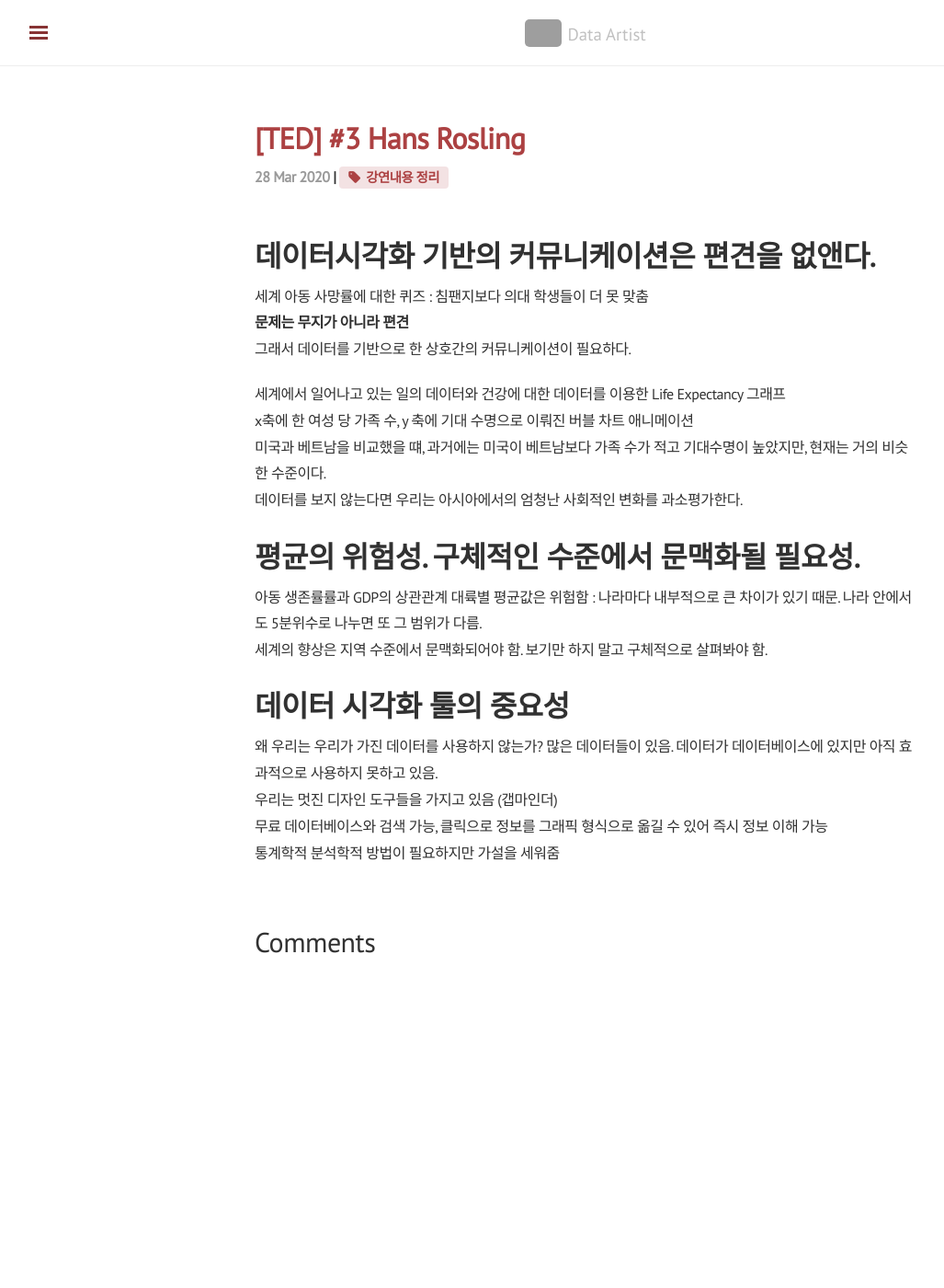
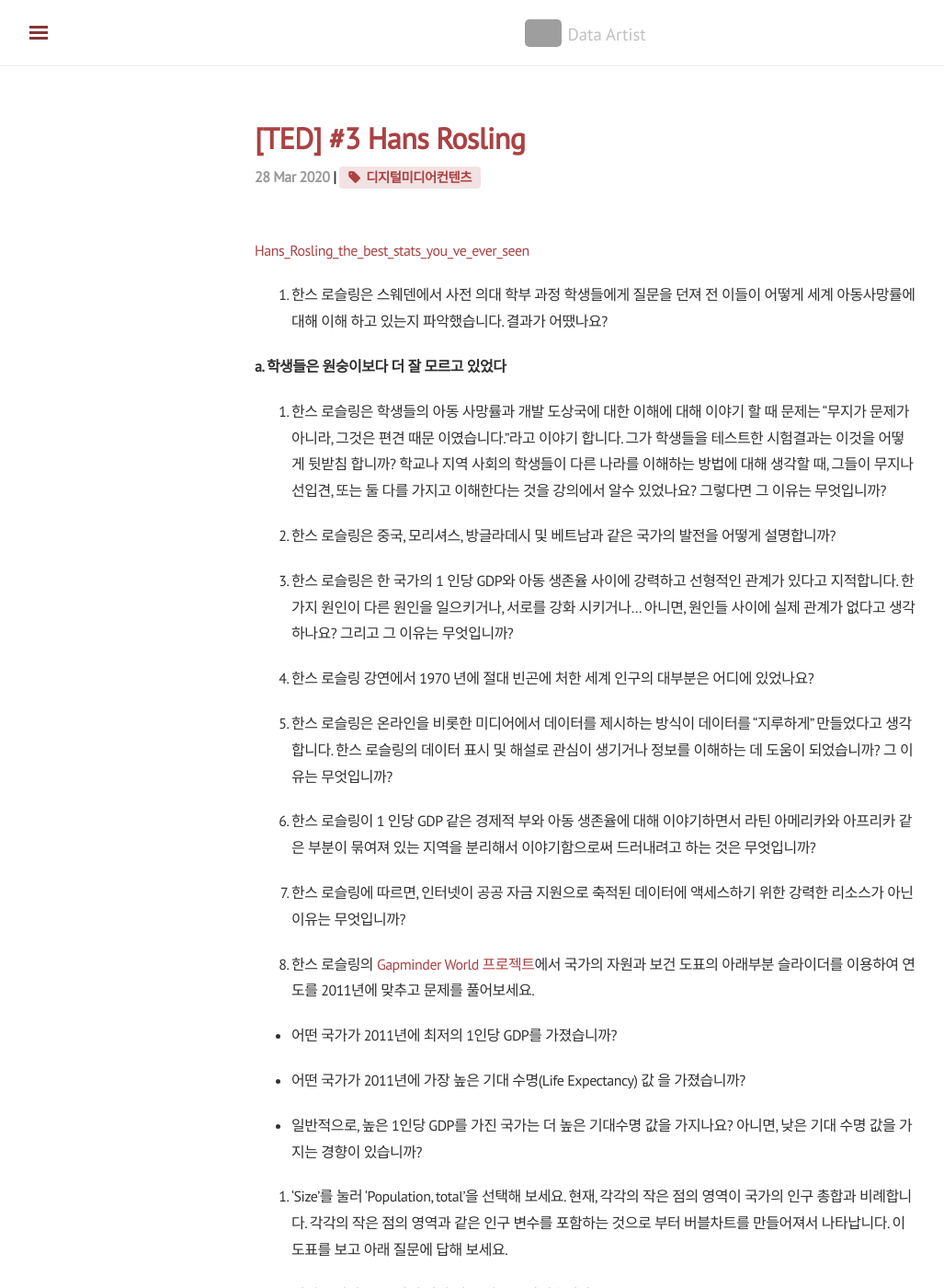
Before and after one commit to shanny924/shanny924.github.io, a Jekyll site: the page built from _posts/2020-03-28-dmc#3.md, in a window 1280 px wide and 1400 px high. Shown: the whole window at 92% size, without its empty margins (3-1030 px from the left). Built offline with Jekyll 4.4.1, drawn with Linux system fonts in a browser that asks for light colours; nearby versions of some CDN libraries; comment, search, counter and statistics services are not loaded; some of the changed text lies outside the part shown; grey boxes are pictures that could not be loaded.

Commit message:
Update 2020-03-28-dmc#3.md

```diff
--- a/_posts/2020-03-28-dmc#3.md
+++ b/_posts/2020-03-28-dmc#3.md
@@ -1,33 +1,62 @@
 ---
 layout: post
 title: ' [TED] #3 Hans Rosling '
-category : [Data visualization]
-tag: [강연내용 정리]
+category : [School]
+tag: [디지털미디어컨텐츠]
 ---
 
-# 데이터시각화 기반의 커뮤니케이션은 편견을 없앤다.
-
-세계 아동 사망률에 대한 퀴즈  : 침팬지보다 의대 학생들이 더 못 맞춤
-**문제는 무지가 아니라 편견**
-그래서 데이터를 기반으로 한 상호간의 커뮤니케이션이 필요하다.
+[Hans_Rosling_the_best_stats_you_ve_ever_seen](https://www.ted.com/talks/hans_rosling_the_best_stats_you_ve_ever_seen)
 
 
-세계에서 일어나고 있는 일의 데이터와 건강에 대한 데이터를 이용한 Life Expectancy 그래프
-x축에 한 여성 당 가족 수, y 축에 기대 수명으로 이뤄진 버블 차트 애니메이션
-미국과 베트남을 비교했을 떄, 과거에는 미국이 베트남보다 가족 수가 적고 기대수명이 높았지만, 현재는 거의 비슷한 수준이다.
-데이터를 보지 않는다면 우리는 아시아에서의 엄청난 사회적인 변화를 과소평가한다.
+1. 한스 로슬링은 스웨덴에서 사전 의대 학부 과정 학생들에게 질문을 던져 전 이들이 어떻게 세계 아동사망률에 대해 이해 하고 있는지 파악했습니다. 결과가 어땠나요?
+
+**a. 학생들은 원숭이보다 더 잘 모르고 있었다**
+
+2.  한스 로슬링은 학생들의 아동 사망률과 개발 도상국에 대한 이해에 대해 이야기 할 때 문제는 “무지가 문제가 아니라, 그것은 편견 때문 이였습니다.”라고 이야기 합니다. 그가 학생들을 테스트한 시험결과는 이것을 어떻게 뒷받침 합니까? 학교나 지역 사회의 학생들이 다른 나라를 이해하는 방법에 대해 생각할 때, 그들이 무지나 선입견, 또는 둘 다를 가지고 이해한다는 것을 강의에서 알수 있었나요? 그렇다면 그 이유는 무엇입니까?
 
 
-# 평균의 위험성. 구체적인 수준에서 문맥화될 필요성.
 
-아동 생존률률과 GDP의 상관관계
-대륙별 평균값은 위험함 : 나라마다 내부적으로 큰 차이가 있기 때문. 나라 안에서도 5분위수로 나누면 또 그 범위가 다름.
-세계의 향상은 지역 수준에서 문맥화되어야 함. 보기만 하지 말고 구체적으로 살펴봐야 함.
+3. 한스 로슬링은 중국, 모리셔스, 방글라데시 및 베트남과 같은 국가의 발전을 어떻게 설명합니까?
 
 
-# 데이터 시각화 툴의 중요성
+4. 한스 로슬링은 한 국가의 1 인당 GDP와 아동 생존율 사이에 강력하고 선형적인 관계가 있다고 지적합니다. 한가지 원인이 다른 원인을 일으키거나, 서로를 강화 시키거나... 아니면, 원인들 사이에 실제 관계가 없다고 생각하나요? 그리고 그 이유는 무엇입니까?
 
-왜 우리는 우리가 가진 데이터를 사용하지 않는가? 많은 데이터들이 있음. 데이터가 데이터베이스에 있지만 아직 효과적으로 사용하지 못하고 있음.
-우리는 멋진 디자인 도구들을 가지고 있음 (갭마인더)
-무료 데이터베이스와 검색 가능, 클릭으로 정보를 그래픽 형식으로 옮길 수 있어 즉시 정보 이해 가능
-통계학적 분석학적 방법이 필요하지만 가설을 세워줌
+5. 한스 로슬링 강연에서 1970 년에 절대 빈곤에 처한 세계 인구의 대부분은 어디에 있었나요?
+
+
+
+6. 한스 로슬링은 온라인을 비롯한 미디어에서 데이터를 제시하는 방식이 데이터를 "지루하게" 만들었다고 생각합니다. 한스 로슬링의 데이터 표시 및 해설로 관심이 생기거나 정보를 이해하는 데 도움이 되었습니까? 그 이유는 무엇입니까?
+
+
+7.  한스 로슬링이 1 인당 GDP 같은 경제적 부와 아동 생존율에 대해 이야기하면서 라틴 아메리카와 아프리카 같은 부분이 묶여져 있는 지역을 분리해서 이야기함으로써 드러내려고 하는 것은 무엇입니까?
+
+
+8. 한스 로슬링에 따르면, 인터넷이 공공 자금 지원으로 축적된 데이터에 액세스하기 위한 강력한 리소스가 아닌 이유는 무엇입니까?
+
+9. 한스 로슬링의 [Gapminder World 프로젝트](http://www.gapminder.org/world/)에서 국가의 자원과 보건 도표의 아래부분 슬라이더를 이용하여 연도를 2011년에 맞추고 문제를 풀어보세요.
+
+*  어떤 국가가 2011년에 최저의 1인당 GDP를 가졌습니까?
+
+*  어떤 국가가 2011년에 가장 높은 기대 수명(Life Expectancy) 값 을 가졌습니까?
+
+*  일반적으로, 높은 1인당 GDP를 가진 국가는 더 높은 기대수명 값을 가지나요? 아니면, 낮은 기대 수명 값을 가지는 경향이 있습니까?
+
+
+
+10. ‘Size’를 눌러 ‘Population, total’을 선택해 보세요. 현재, 각각의 작은 점의 영역이 국가의 인구 총합과 비례합니다. 각각의 작은 점의 영역과 같은 인구 변수를 포함하는 것으로 부터 버블차트를 만들어져서 나타납니다. 이 도표를 보고 아래 질문에 답해 보세요.
+
+
+* 어떤 국가가 2011년에 가장 많은 인구를 가졌습니까?
+
+* 만 달러보다 큰 1인당 GDP를 가진 어떤 국가가 2011년에 가장 많은 인구를 가졌습니까?
+
+
+11. 모션 차트를 이용하여 다음의 문제를 풀어보세요
+
+* 어떤 국가가 1900년부터 1929년까지 가장 높은 1인당 GDP를 가졌었나요?
+
+* 일반적으로, 1800년부터 2011년까지 기대 수명은 증진하거나 감소하는 경향이 있습니까?
+
+* 일반적으로, 1800년부터 2011년까지 인구는 증가 또는 감소한 경향이 있습니까?
+
+* 이 도표는 지나간 200년에 이르는 자원과 보건에 대한 많은 정보를 전달합니다. 특히 흥미롭거나 놀랍게 찾은 도표에서의 정보는 무엇인가?
```
